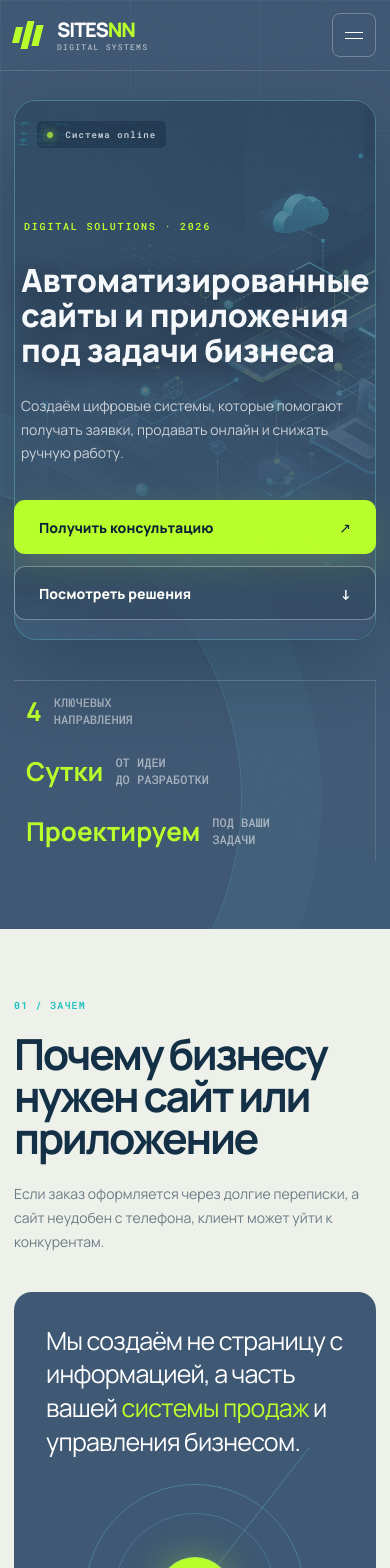
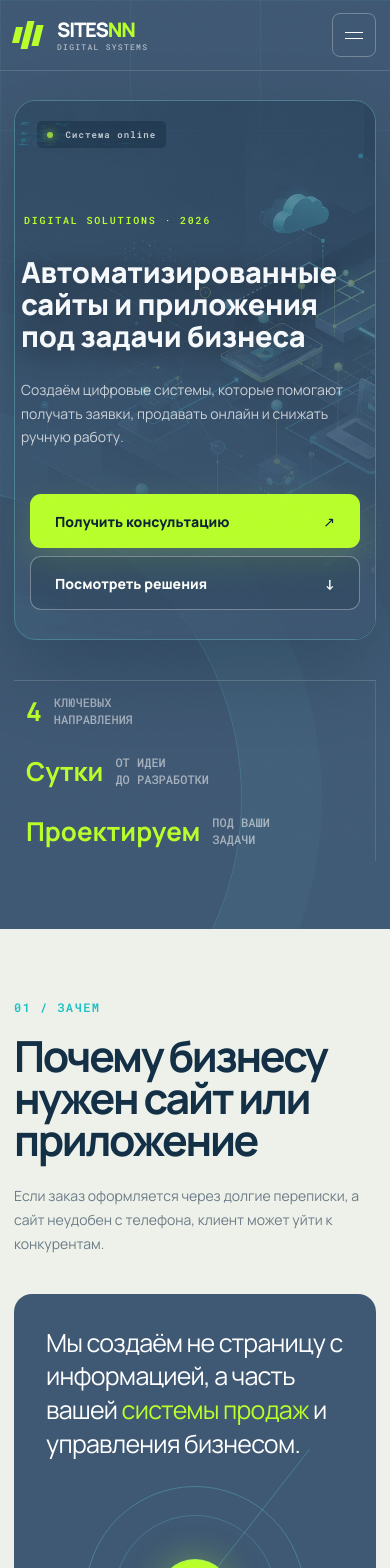
Before and after one commit to Nikita4470/sitesnn, a React (Vite) app in the folder client/: page / in a window 390 px wide. Shown: the top 1568 px of the page. Built offline with nearby package versions, Linux system fonts and the light colour scheme.

Commit message:
Feat: изменение размера eyebrow

```diff
--- a/client/src/components/SectionTitle.module.css
+++ b/client/src/components/SectionTitle.module.css
@@ -1,5 +1,5 @@
 .title { max-width: 780px; margin-bottom: 55px; }
-.eyebrow { display: block; margin-bottom: 22px; color: var(--cyan); font: 600 10px/1 'Roboto Mono', monospace; letter-spacing: .12em; }
+.eyebrow { display: block; margin-bottom: 22px; color: var(--cyan); font: 600 12px/1 'Roboto Mono', monospace; letter-spacing: .12em; }
 .title h2 { margin: 0; font-size: clamp(36px, 5vw, 66px); line-height: .98; letter-spacing: -.055em; font-weight: 700; }
 .title p { max-width: 620px; margin: 23px 0 0; color: var(--muted); font-size: 16px; line-height: 1.7; }
 .light h2 { color: white; }
--- a/client/src/pages/HomePage.module.css
+++ b/client/src/pages/HomePage.module.css
@@ -489,15 +489,19 @@
     padding-bottom: 20px;
   }
   .heroCopy h1 {
-    font-size: clamp(32px, 6.5vw, 92px);
+    font-size: 29px;
     line-height: 1.1;
     margin-left: 7px;
   }
   .heroCopy p {
     font-size: 14px;
+    margin-left: 7px;
   }
   .heroActions {
     flex-direction: column;
+    gap: 8px;
+    padding: 10px 16px;
+    font-size: 13px;
   }
   .heroMeta {
     grid-template-columns: 1fr;
--- a/client/src/pages/PolicyPage.module.css
+++ b/client/src/pages/PolicyPage.module.css
@@ -114,7 +114,7 @@
     padding-top: 110px;
   }
   .policyTitle {
-    font-size: 36px;
+    font-size: 32px;
     line-height: .96;
   }
 }
```
